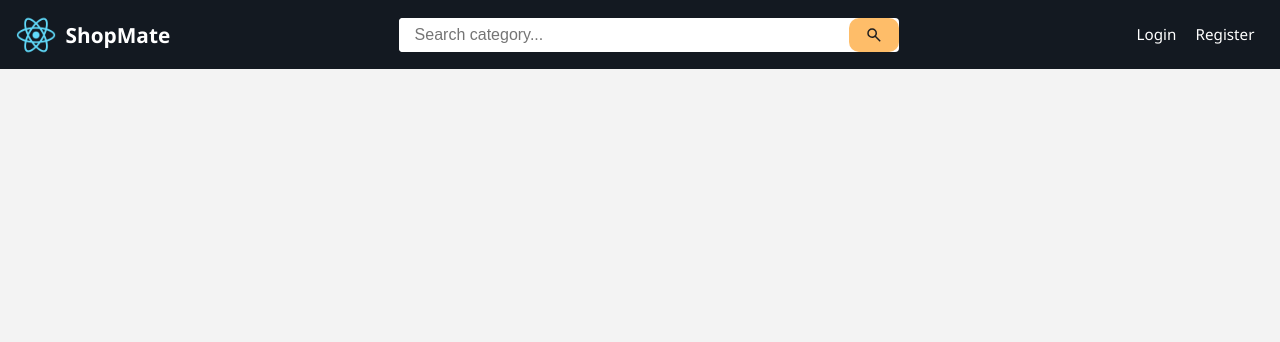
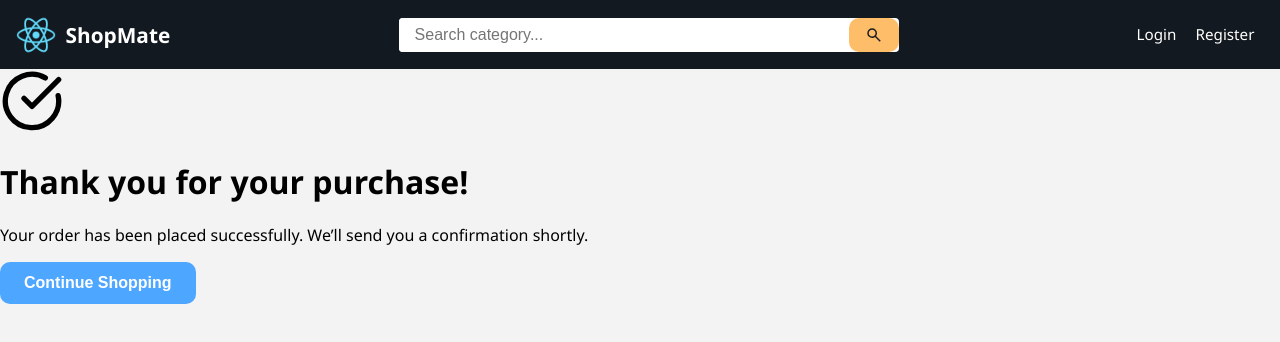
Before and after one commit to JYOTHSNAGALLA/ECOMMERCE_WEBSITE, a React (Create React App) app in the folder client/: page /thankyou in a window 1280 px wide. Shown: the top 342 px of the page. Built offline with nearby package versions, Linux system fonts and the light colour scheme.

Commit message:
Fix: update checkout page thankyou and app.js

```diff
--- a/client/src/App.js
+++ b/client/src/App.js
@@ -14,6 +14,7 @@ import LoginPage from './pages/LoginPage';
 import RegisterPage from './pages/RegisterPage';
 import SearchResultsPage from "./pages/SearchResultsPage";
 import CheckoutPage from './pages/CheckoutPage';
+import ThankYouPage from './pages/ThankYouPage';
 
 function App() {
   const [productCount, setProductCount] = useState(0);
@@ -75,6 +76,7 @@ function App() {
         />
 
         <Route path="/checkout" element={<CheckoutPage />} />
+        <Route path="/thankyou" element={<ThankYouPage />} />
         <Route path="/search" element={<ProtectedRoute><SearchResultsPage /></ProtectedRoute>} />
       </Routes>
 
--- a/client/src/pages/CheckoutPage.js
+++ b/client/src/pages/CheckoutPage.js
@@ -9,7 +9,13 @@ const CheckoutPage = () => {
 
   const handlePlaceOrder = () => {
     alert('Order placed successfully!');
-    navigate('/thank-you');
+    navigate('/thank-you', {
+  state: {
+    orderId: "ORD12345678",
+    deliveryDate: "20 July 2025",
+    items: cartItems,
+  },
+});
   };
 
   return (
--- /dev/null
+++ b/client/src/pages/ThankYouPage.js
@@ -0,0 +1,55 @@
+import React from "react";
+import { useNavigate } from "react-router-dom";
+import { CheckCircle } from "lucide-react";
+import { useLocation } from "react-router-dom";
+
+const ThankYouPage = () => {
+  const navigate = useNavigate();
+  const location = useLocation();
+  const { orderId, items, deliveryDate } = location.state || {};
+
+  return (
+    <div className="min-h-screen bg-gray-100 p-6 flex flex-col items-center justify-center">
+      <div className="bg-white shadow-xl rounded-xl p-8 max-w-2xl w-full text-center animate-fade-in">
+        <CheckCircle size={64} className="text-green-600 mx-auto mb-4" />
+        <h1 className="text-3xl font-bold text-gray-800 mb-2">Thank you for your purchase!</h1>
+        <p className="text-gray-600 mb-4">
+          Your order has been placed successfully. We’ll send you a confirmation shortly.
+        </p>
+
+        {orderId && (
+          <p className="text-sm text-gray-500 mb-4">Order ID: <span className="font-semibold">{orderId}</span></p>
+        )}
+        {deliveryDate && (
+          <p className="text-sm text-gray-500 mb-6">Estimated Delivery: <span className="font-semibold">{deliveryDate}</span></p>
+        )}
+
+        {items?.length > 0 && (
+          <div className="text-left border-t pt-4 mt-4">
+            <h2 className="text-lg font-semibold mb-2">Order Summary</h2>
+            <ul className="space-y-3 max-h-60 overflow-y-auto pr-2">
+              {items.map((item, idx) => (
+                <li key={idx} className="flex justify-between items-center border-b pb-2">
+                  <div>
+                    <p className="font-medium">{item.name}</p>
+                    <p className="text-sm text-gray-500">Qty: {item.quantity}</p>
+                  </div>
+                  <p className="font-semibold">₹{(item.price * item.quantity).toFixed(2)}</p>
+                </li>
+              ))}
+            </ul>
+          </div>
+        )}
+
+        <button
+          onClick={() => navigate("/")}
+          className="mt-6 bg-yellow-500 hover:bg-yellow-600 text-white py-2 px-6 rounded-md transition duration-300"
+        >
+          Continue Shopping
+        </button>
+      </div>
+    </div>
+  );
+};
+
+export default ThankYouPage;
```
